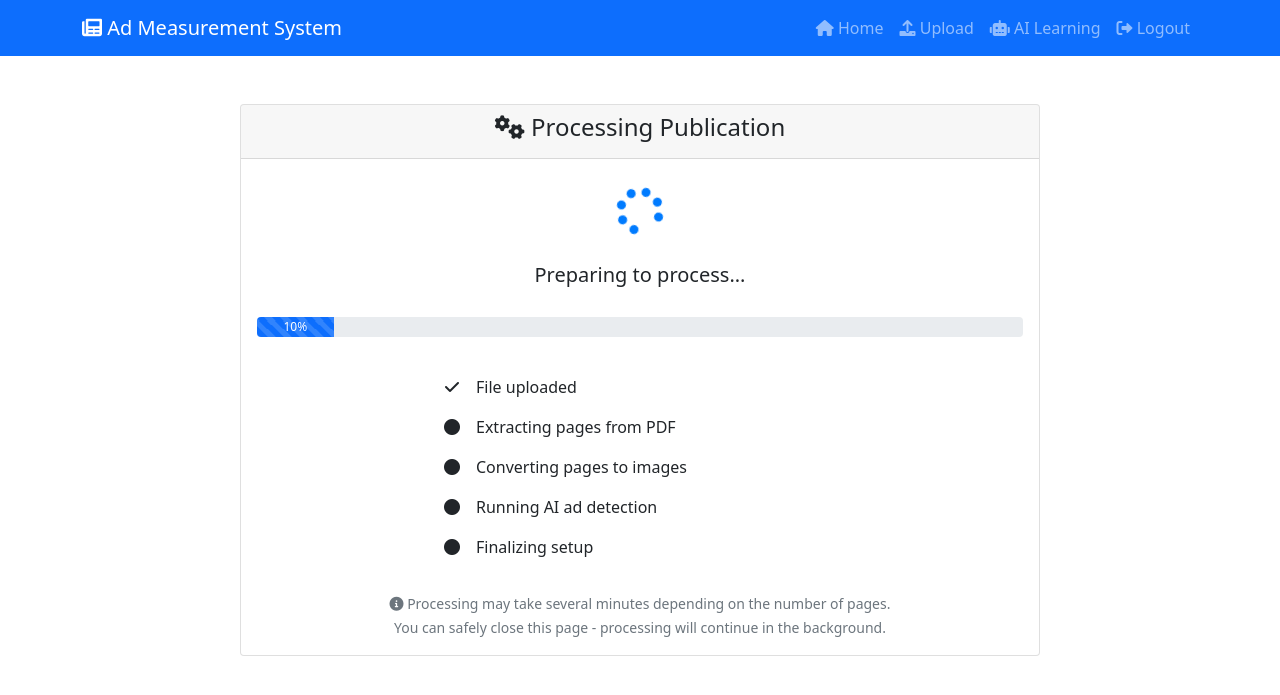
After one commit to tre1322/newspaper-ad-measurement, a Flask app: template templates/processing_status.html in a window 1280 px wide. The commit adds this page. Shown: the top 695 px of the page. Run offline with Flask 3, Linux system fonts and the light colour scheme; the template is opened without the code that fills it, so the values that code supplies are empty.

Commit message:
new debug for upload

```diff
--- a/app.py
+++ b/app.py
@@ -82,6 +82,83 @@ def login_required(f):
         return f(*args, **kwargs)
     return decorated_function
 
+def start_background_processing(pub_id):
+    """Start background processing for a publication"""
+    import threading
+
+    def process_in_background():
+        with app.app_context():
+            try:
+                publication = Publication.query.get(pub_id)
+                if not publication:
+                    return
+
+                # Update status to processing
+                publication.processing_status = 'extracting_pages'
+                db.session.commit()
+
+                # Process PDF to images and create page records
+                file_path = os.path.join(app.config['UPLOAD_FOLDER'], 'pdfs', publication.filename)
+                pdf_doc = fitz.open(file_path)
+
+                publication.processing_status = 'creating_images'
+                db.session.commit()
+
+                # Process each page
+                for page_num in range(pdf_doc.page_count):
+                    page = pdf_doc[page_num]
+
+                    # Convert to image
+                    mat = fitz.Matrix(2, 2)  # 2x zoom for better quality
+                    pix = page.get_pixmap(matrix=mat)
+                    img_data = pix.tobytes("png")
+
+                    # Save page image
+                    image_filename = f"{publication.filename}_page_{page_num + 1}.png"
+                    image_path = os.path.join(app.config['UPLOAD_FOLDER'], 'pages', image_filename)
+
+                    with open(image_path, 'wb') as img_file:
+                        img_file.write(img_data)
+
+                    # Create page record
+                    config = PUBLICATION_CONFIGS[publication.publication_type]
+                    page_record = Page(
+                        publication_id=publication.id,
+                        page_number=page_num + 1,
+                        width_pixels=pix.width,
+                        height_pixels=pix.height,
+                        total_page_inches=config['total_inches_per_page']
+                    )
+                    db.session.add(page_record)
+
+                pdf_doc.close()
+
+                # Update status to AI processing
+                publication.processing_status = 'ai_detection'
+                db.session.commit()
+
+                # AI processing would go here (simplified for now)
+                import time
+                time.sleep(2)  # Simulate AI processing time
+
+                # Mark as completed
+                publication.processed = True
+                publication.processing_status = 'completed'
+                db.session.commit()
+
+            except Exception as e:
+                # Mark as failed
+                publication = Publication.query.get(pub_id)
+                if publication:
+                    publication.processing_status = 'failed'
+                    publication.processing_error = str(e)
+                    db.session.commit()
+
+    # Start processing in background thread
+    thread = threading.Thread(target=process_in_background)
+    thread.daemon = True
+    thread.start()
+
 # Create upload directories
 os.makedirs(app.config['UPLOAD_FOLDER'], exist_ok=True)
 os.makedirs(os.path.join(app.config['UPLOAD_FOLDER'], 'pdfs'), exist_ok=True)
@@ -99,6 +176,8 @@ class Publication(db.Model):
     ad_percentage = db.Column(db.Float, default=0.0)
     upload_date = db.Column(db.DateTime, default=datetime.utcnow)
     processed = db.Column(db.Boolean, default=False)
+    processing_status = db.Column(db.String(50), default='uploaded')
+    processing_error = db.Column(db.String(500), nullable=True)
 
 class Page(db.Model):
     id = db.Column(db.Integer, primary_key=True)
@@ -1290,19 +1369,48 @@ def upload():
                     original_filename=file.filename,
                     publication_type=pub_type,
                     total_pages=page_count,
-                    total_inches=total_inches
+                    total_inches=total_inches,
+                    processing_status='uploaded'
                 )
 
                 db.session.add(publication)
                 db.session.commit()
 
                 flash(f'File uploaded successfully! Processing {page_count} pages...')
-                return redirect(url_for('process_publication', pub_id=publication.id))
+                # Redirect to processing status page instead of doing processing immediately
+                return redirect(url_for('processing_status', pub_id=publication.id))
 
             except Exception as e:
                 flash(f'Error uploading file: {str(e)}')
 
     return render_template('upload.html', pub_types=PUBLICATION_CONFIGS)
+
+@app.route('/processing/<int:pub_id>')
+@login_required
+def processing_status(pub_id):
+    """Show processing status page with progress"""
+    publication = Publication.query.get_or_404(pub_id)
+    return render_template('processing_status.html', publication=publication)
+
+@app.route('/api/processing_status/<int:pub_id>')
+@login_required
+def get_processing_status(pub_id):
+    """API endpoint to check processing status"""
+    publication = Publication.query.get_or_404(pub_id)
+
+    # Start background processing if not started
+    if publication.processing_status == 'uploaded':
+        # Trigger background processing
+        start_background_processing(pub_id)
+        publication.processing_status = 'processing'
+        db.session.commit()
+
+    return jsonify({
+        'status': publication.processing_status,
+        'processed': publication.processed,
+        'error': publication.processing_error,
+        'redirect_url': url_for('measure_publication', pub_id=pub_id) if publication.processed else None
+    })
 
 @app.route('/process/<int:pub_id>')
 @login_required
--- /dev/null
+++ b/templates/processing_status.html
@@ -0,0 +1,241 @@
+{% extends "base.html" %}
+
+{% block title %}Processing {{ publication.original_filename }}{% endblock %}
+
+{% block content %}
+<style>
+/* Processing status styling */
+.status-card {
+    max-width: 800px;
+    margin: 0 auto;
+}
+
+.progress-container {
+    margin: 30px 0;
+}
+
+.status-icon {
+    font-size: 3rem;
+    margin-bottom: 1rem;
+}
+
+.status-processing {
+    color: #007bff;
+    animation: spin 2s linear infinite;
+}
+
+.status-completed {
+    color: #28a745;
+}
+
+.status-failed {
+    color: #dc3545;
+}
+
+@keyframes spin {
+    0% { transform: rotate(0deg); }
+    100% { transform: rotate(360deg); }
+}
+
+.processing-steps {
+    text-align: left;
+    max-width: 400px;
+    margin: 0 auto;
+}
+
+.step {
+    display: flex;
+    align-items: center;
+    padding: 8px 0;
+}
+
+.step-icon {
+    width: 24px;
+    margin-right: 12px;
+    text-align: center;
+}
+
+.step-text {
+    flex: 1;
+}
+
+.step.active {
+    color: #007bff;
+    font-weight: bold;
+}
+
+.step.completed {
+    color: #28a745;
+}
+</style>
+
+<div class="container mt-4">
+    <div class="row justify-content-center">
+        <div class="col-12">
+            <div class="card status-card">
+                <div class="card-header text-center">
+                    <h4><i class="fas fa-cogs"></i> Processing Publication</h4>
+                    <p class="mb-0 text-muted">{{ publication.original_filename }}</p>
+                </div>
+                <div class="card-body text-center">
+                    <!-- Status Icon -->
+                    <div id="status-icon" class="status-icon">
+                        <i class="fas fa-spinner status-processing"></i>
+                    </div>
+
+                    <!-- Status Message -->
+                    <h5 id="status-message" class="mb-4">Preparing to process...</h5>
+
+                    <!-- Progress Bar -->
+                    <div class="progress-container">
+                        <div class="progress" style="height: 20px;">
+                            <div class="progress-bar progress-bar-striped progress-bar-animated"
+                                 id="progress-bar"
+                                 role="progressbar"
+                                 style="width: 10%">
+                                <span id="progress-text">10%</span>
+                            </div>
+                        </div>
+                    </div>
+
+                    <!-- Processing Steps -->
+                    <div class="processing-steps">
+                        <div class="step" id="step-uploaded">
+                            <div class="step-icon"><i class="fas fa-check"></i></div>
+                            <div class="step-text">File uploaded</div>
+                        </div>
+                        <div class="step" id="step-extracting">
+                            <div class="step-icon"><i class="fas fa-circle"></i></div>
+                            <div class="step-text">Extracting pages from PDF</div>
+                        </div>
+                        <div class="step" id="step-images">
+                            <div class="step-icon"><i class="fas fa-circle"></i></div>
+                            <div class="step-text">Converting pages to images</div>
+                        </div>
+                        <div class="step" id="step-ai">
+                            <div class="step-icon"><i class="fas fa-circle"></i></div>
+                            <div class="step-text">Running AI ad detection</div>
+                        </div>
+                        <div class="step" id="step-complete">
+                            <div class="step-icon"><i class="fas fa-circle"></i></div>
+                            <div class="step-text">Finalizing setup</div>
+                        </div>
+                    </div>
+
+                    <!-- Error Message -->
+                    <div id="error-message" class="alert alert-danger mt-4" style="display: none;">
+                        <i class="fas fa-exclamation-triangle"></i>
+                        <strong>Processing failed:</strong> <span id="error-text"></span>
+                        <div class="mt-3">
+                            <a href="{{ url_for('upload') }}" class="btn btn-primary">
+                                <i class="fas fa-upload"></i> Try Again
+                            </a>
+                        </div>
+                    </div>
+
+                    <!-- Information -->
+                    <div class="mt-4 text-muted">
+                        <small>
+                            <i class="fas fa-info-circle"></i>
+                            Processing may take several minutes depending on the number of pages.
+                            <br>You can safely close this page - processing will continue in the background.
+                        </small>
+                    </div>
+                </div>
+            </div>
+        </div>
+    </div>
+</div>
+
+<script>
+document.addEventListener('DOMContentLoaded', function() {
+    const pubId = {{ publication.id }};
+    let checkInterval;
+
+    // Status mapping
+    const statusSteps = {
+        'uploaded': { step: 1, message: 'File uploaded successfully', progress: 10 },
+        'processing': { step: 1, message: 'Starting processing...', progress: 20 },
+        'extracting_pages': { step: 2, message: 'Extracting pages from PDF', progress: 30 },
+        'creating_images': { step: 3, message: 'Converting pages to images', progress: 60 },
+        'ai_detection': { step: 4, message: 'Running AI ad detection', progress: 80 },
+        'completed': { step: 5, message: 'Processing complete!', progress: 100 },
+        'failed': { step: -1, message: 'Processing failed', progress: 0 }
+    };
+
+    function updateStatus(status, error, redirectUrl) {
+        const statusInfo = statusSteps[status] || statusSteps['processing'];
+
+        // Update progress bar
+        const progressBar = document.getElementById('progress-bar');
+        const progressText = document.getElementById('progress-text');
+        progressBar.style.width = statusInfo.progress + '%';
+        progressText.textContent = statusInfo.progress + '%';
+
+        // Update status message
+        document.getElementById('status-message').textContent = statusInfo.message;
+
+        // Update steps
+        document.querySelectorAll('.step').forEach((step, index) => {
+            step.classList.remove('active', 'completed');
+            const icon = step.querySelector('.step-icon i');
+
+            if (index < statusInfo.step - 1) {
+                step.classList.add('completed');
+                icon.className = 'fas fa-check';
+            } else if (index === statusInfo.step - 1) {
+                step.classList.add('active');
+                icon.className = 'fas fa-spinner fa-spin';
+            } else {
+                icon.className = 'fas fa-circle';
+            }
+        });
+
+        if (status === 'completed') {
+            // Success
+            document.getElementById('status-icon').innerHTML = '<i class="fas fa-check-circle status-completed"></i>';
+            document.getElementById('status-message').textContent = 'Processing complete! Redirecting...';
+
+            // Mark all steps as completed
+            document.querySelectorAll('.step').forEach(step => {
+                step.classList.add('completed');
+                step.querySelector('.step-icon i').className = 'fas fa-check';
+            });
+
+            // Stop checking and redirect
+            clearInterval(checkInterval);
+            setTimeout(() => {
+                window.location.href = redirectUrl || '/';
+            }, 2000);
+
+        } else if (status === 'failed') {
+            // Error
+            document.getElementById('status-icon').innerHTML = '<i class="fas fa-times-circle status-failed"></i>';
+            document.getElementById('error-text').textContent = error || 'Unknown error occurred';
+            document.getElementById('error-message').style.display = 'block';
+            progressBar.classList.add('bg-danger');
+
+            // Stop checking
+            clearInterval(checkInterval);
+        }
+    }
+
+    function checkStatus() {
+        fetch(`/api/processing_status/${pubId}`)
+            .then(response => response.json())
+            .then(data => {
+                updateStatus(data.status, data.error, data.redirect_url);
+            })
+            .catch(error => {
+                console.error('Error checking status:', error);
+            });
+    }
+
+    // Start checking status every 2 seconds
+    checkInterval = setInterval(checkStatus, 2000);
+
+    // Check immediately
+    checkStatus();
+});
+</script>
+{% endblock %}
```
Also changed, not shown: templates/upload.html (+14 -85 lines).
